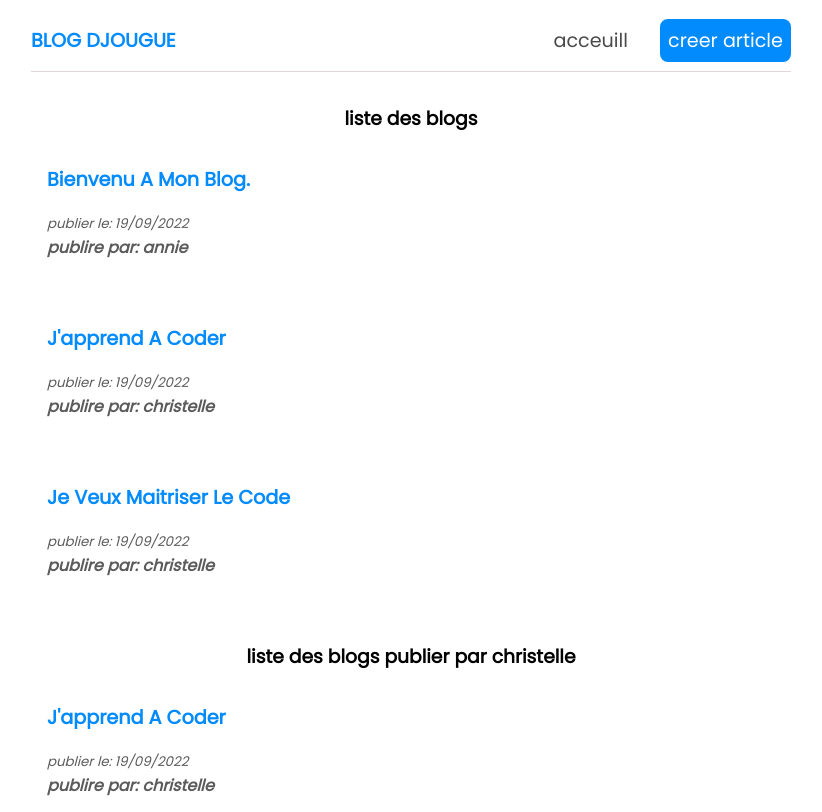
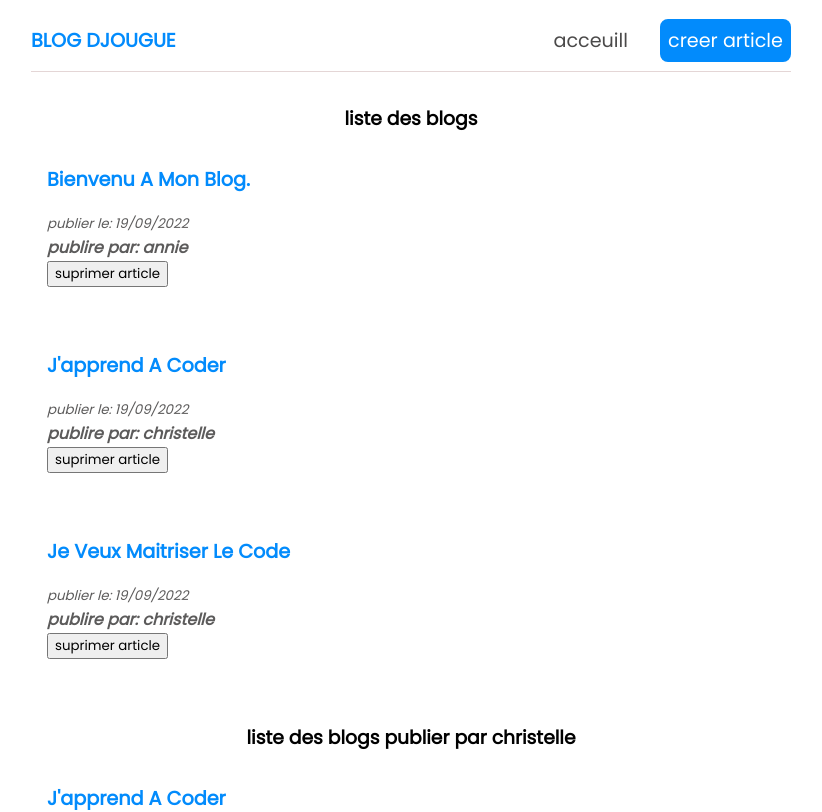
Before and after one commit to cartogra/react-pour-debutant-et-creation-d-un-bloc, a React (Create React App) app: page / in a window 1280 px wide. Shown: the top 812 px of the page, without its empty margins (229-1051 px from the left). Built offline with nearby package versions, Linux system fonts and the light colour scheme.

Commit message:
supression des blogs

```diff
--- a/src/BlogList.js
+++ b/src/BlogList.js
@@ -1,4 +1,5 @@
-const BlogList = ({blogs, title}) => {
+const BlogList = ({blogs, title, handleDelete}) => {
+
 
     return (
 
@@ -10,6 +11,7 @@ const BlogList = ({blogs, title}) => {
                 <a href="" className="blog-titre">{blog.title}</a>
                 <small className="blog-publication-date">publier le: {blog.date}</small>
                 <p className="blog-author">publire par: {blog.author}</p>
+                <button onClick={() => handleDelete(blog.id)}>suprimer article</button>
             </div>
 
             ))
--- a/src/Home.js
+++ b/src/Home.js
@@ -27,10 +27,14 @@ const [blogs, setBlog] = useState([
     date: "19/09/2022"
   },
 ]);
+const handleDelete= (id) => {
+    const newBlogs= blogs.filter( (blog) => blog.id !== id);
+    setBlog(newBlogs);
 
+ }
     return (
         <div className="home">
-           <BlogList blogs={blogs} title={'liste des blogs'}/>
+           <BlogList blogs={blogs} title={'liste des blogs'} handleDelete={handleDelete}/>
            <BlogList blogs={blogs.filter ((blog)  =>blog.author === 'christelle')} title={'liste des blogs publier par christelle'}/>
         </div>
      );
```
